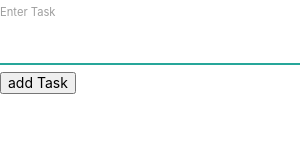
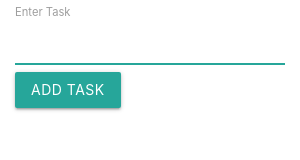
Before and after one commit to luluzheng1/To-Do-List, an Electron app: page addWindow.html in a window 300 px wide. Drawn offline with nearby package versions, Linux system fonts and the light colour scheme.

Commit message:
set app to production mode

```diff
--- a/addWindow.html
+++ b/addWindow.html
@@ -5,13 +5,15 @@
 	 <link rel="stylesheet" href="https://cdnjs.cloudflare.com/ajax/libs/materialize/1.0.0/css/materialize.min.css">
 </head>
 <body>
+	<div class="container">
 		<form>
 			<div>
 				<label>Enter Task</label>
 				<input type ="text" id ="task" autofocus>
 			</div>
-		<button type="submit">add Task</button>
+			<button class = "btn waves-effect waves-light" type="submit">add Task</button>
 		</form>
+	</div>
 
 	<script>
 		//Allows electron to access html tags
--- a/main.js
+++ b/main.js
@@ -2,8 +2,11 @@ const electron = require('electron');
 const url = require('url');
 const path = require('path');
 
-//gets objects from electron
+// Gets objects from electron
 const {app, BrowserWindow, Menu, ipcMain} = electron;
+
+// Set ENV to PROD
+process.env.NODE_ENV = 'production';
 
 let mainWindow;
 let addWindow;
```
Lines whose indentation alone changed are shown as unchanged.
